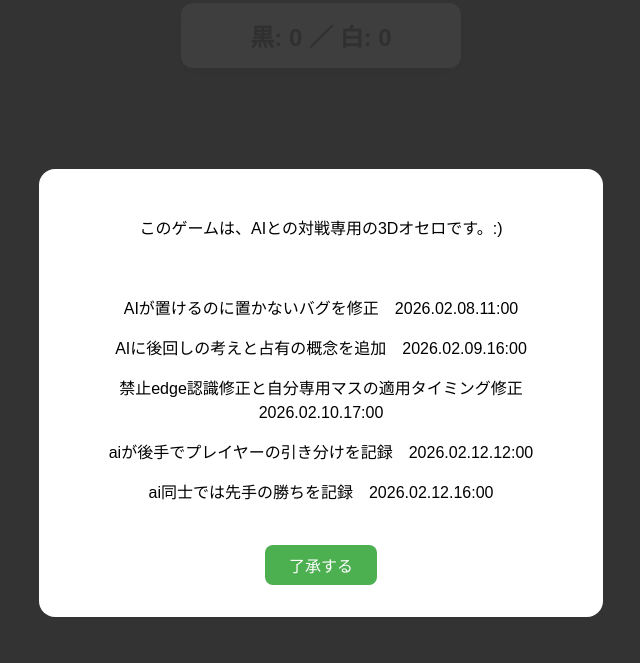
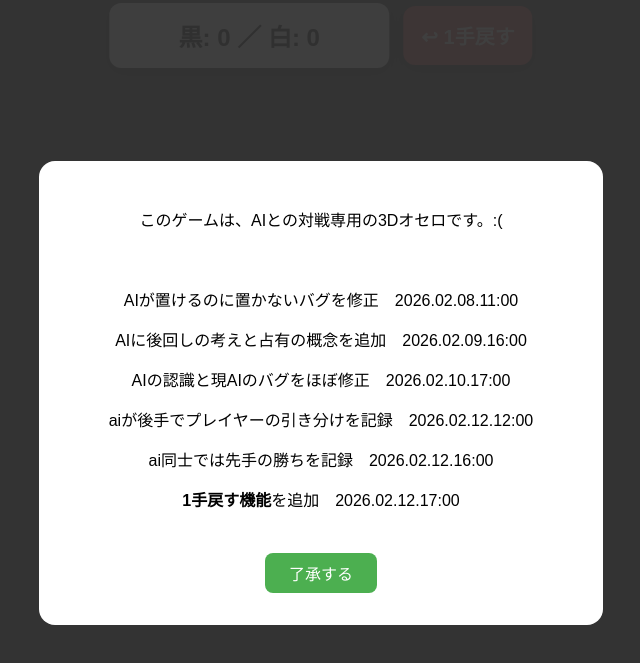
Before and after one commit to loklokloklo/3d-othello-aiver2, a plain HTML site: page index.html in a window 1280 px wide. Shown: the part 7-670 px from the top of the page, without its empty margins (319-959 px from the left). Drawn offline with nearby package versions, Linux system fonts and the light colour scheme.

Commit message:
Update index.html

```diff
--- a/index.html
+++ b/index.html
@@ -89,12 +89,76 @@
       border-radius: 4px;
       pointer-events: none;
     }
+
+    /* 1手戻すボタン */
+    #undo-button {
+      padding: 8px 16px;
+      background: #e05555;
+      color: white;
+      border: none;
+      border-radius: 8px;
+      font-size: 18px;
+      font-weight: bold;
+      cursor: pointer;
+      box-shadow: 0 2px 8px rgba(0,0,0,0.25);
+      transition: background 0.15s, transform 0.1s;
+      white-space: nowrap;
+    }
+
+    #undo-button:hover {
+      background: #c43a3a;
+    }
+
+    #undo-button:active {
+      transform: scale(0.95);
+    }
+
+    #undo-button:disabled {
+      background: #aaa;
+      cursor: not-allowed;
+      box-shadow: none;
+    }
   </style>
 </head>
 <body>
-<!-- 石の数表示 -->
-<div id="stone-count-display" style="position: absolute; top: 10px; left: 50%; transform: translateX(-50%); color: black; background: rgba(255,255,255,0.9); padding: 15px 30px; border-radius: 12px; font-size: 24px; font-weight: bold; z-index: 10; min-width: 220px; text-align: center; box-shadow: 0 4px 15px rgba(0, 0, 0, 0.2);">
-  黒: 0 ／ 白: 0
+
+<!-- 石の数表示 + 1手戻すボタン -->
+<div style="
+  position: absolute;
+  top: 10px;
+  left: 50%;
+  transform: translateX(-50%);
+  display: flex;
+  align-items: center;
+  gap: 14px;
+  z-index: 10;
+">
+  <div id="stone-count-display" style="
+    color: black;
+    background: rgba(255,255,255,0.9);
+    padding: 15px 30px;
+    border-radius: 12px;
+    font-size: 24px;
+    font-weight: bold;
+    min-width: 220px;
+    text-align: center;
+    box-shadow: 0 4px 15px rgba(0, 0, 0, 0.2);
+  ">
+    黒: 0 ／ 白: 0
+  </div>
+  <button id="undo-button" style="
+    padding: 15px 18px;
+    background: #e05555;
+    color: white;
+    border: none;
+    border-radius: 12px;
+    font-size: 20px;
+    font-weight: bold;
+    cursor: pointer;
+    box-shadow: 0 4px 15px rgba(0, 0, 0, 0.2);
+    transition: background 0.15s, transform 0.1s;
+    white-space: nowrap;
+  ">↩ 1手戻す</button>
 </div>
 
  <!-- 手番選択UI -->
@@ -124,7 +188,19 @@ align-items: center;
   text-align: center;
 ">
   <p>置ける場所がありません。AIのターンになります。</p>
-  <button id="pass-ok-button" style="margin-top: 10px;">OK</button>
+  <div style="display: flex; justify-content: center; gap: 12px; margin-top: 10px;">
+    <button id="pass-ok-button">OK</button>
+    <button id="pass-undo-button" style="
+      background: #e05555;
+      color: white;
+      border: none;
+      border-radius: 6px;
+      padding: 4px 14px;
+      font-size: 14px;
+      font-weight: bold;
+      cursor: pointer;
+    ">↩ 1手戻す</button>
+  </div>
 </div>
 </div>
 
@@ -135,8 +211,6 @@ align-items: center;
   <button id="send-kifu-btn" style="font-size: 18px; padding: 10px 20px; border-radius: 8px; margin: 5px;">棋譜を送信</button>
   <button id="new-game-btn" style="font-size: 18px; padding: 10px 20px; border-radius: 8px; margin: 5px;">新しいゲーム</button>
 </div>
-
-
 
 
 <!-- 同意ポップアップ -->
@@ -152,22 +226,24 @@ align-items: center;
     border-radius: 1rem;
     width: 90%;
     max-width: 500px;
-    max-height: 80vh;      /* 画面高さの80%まで */
-    overflow-y: auto;      /* 縦スクロール許可 */
+    max-height: 80vh;
+    overflow-y: auto;
     text-align: center;
     font-size: 1rem;
     line-height: 1.5;
   ">
-      <p>このゲームは、AIとの対戦専用の3Dオセロです。:)</p><br>
+      <p>このゲームは、AIとの対戦専用の3Dオセロです。:(</p><br>
 <p>AIが置けるのに置かないバグを修正　2026.02.08.11:00</p>
 
 <p>AIに後回しの考えと占有の概念を追加　2026.02.09.16:00</p>
 
-<p>禁止edge認識修正と自分専用マスの適用タイミング修正　2026.02.10.17:00</p>
+<p>AIの認識と現AIのバグをほぼ修正　2026.02.10.17:00</p>
 
 <p>aiが後手でプレイヤーの引き分けを記録　2026.02.12.12:00</p>
 
-    <p>ai同士では先手の勝ちを記録　2026.02.12.16:00</p>
+<p>ai同士では先手の勝ちを記録　2026.02.12.16:00</p>
+
+<p><strong>1手戻す機能</strong>を追加　2026.02.12.17:00</p>
 
     <button id="consentButton" style="margin-top: 1.5rem; padding: 0.5rem 1.5rem; font-size: 1rem; border: none; background-color: #4caf50; color: white; border-radius: 0.5rem; cursor: pointer;">
       了承する
```
